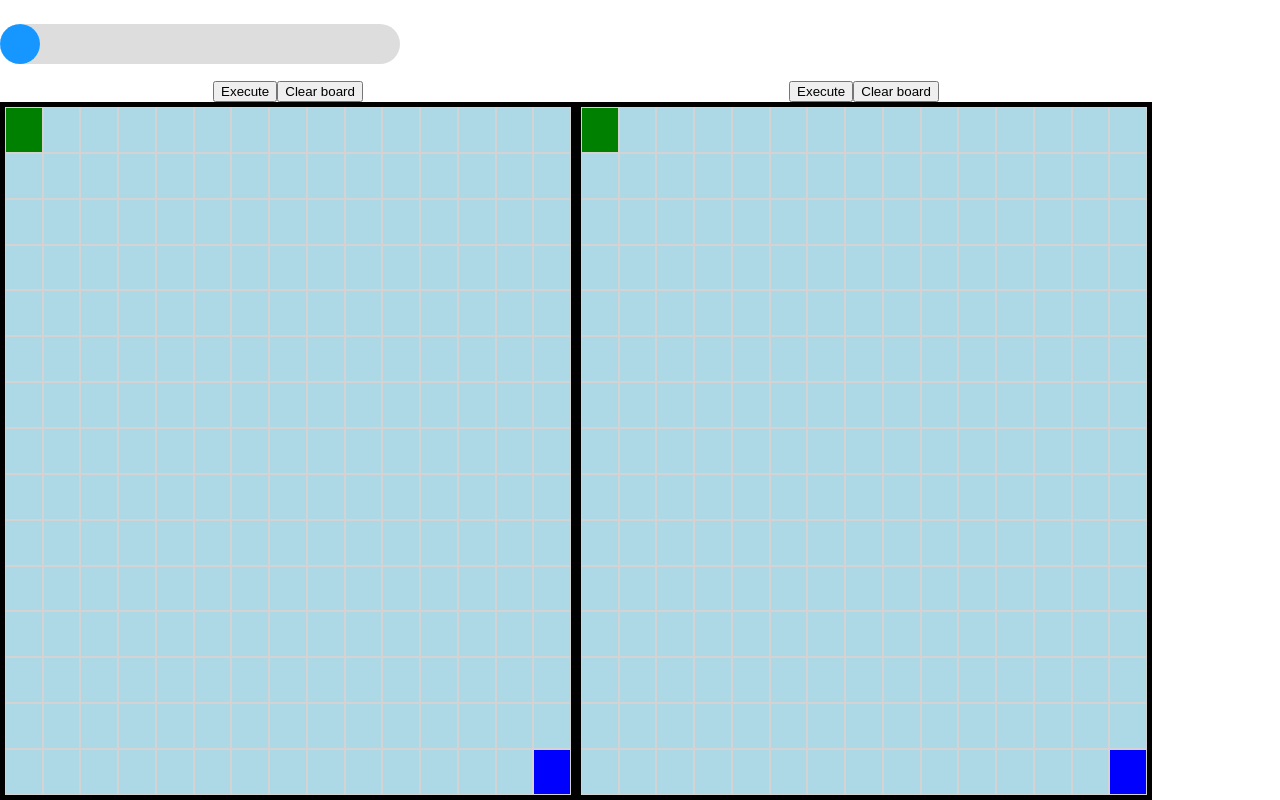
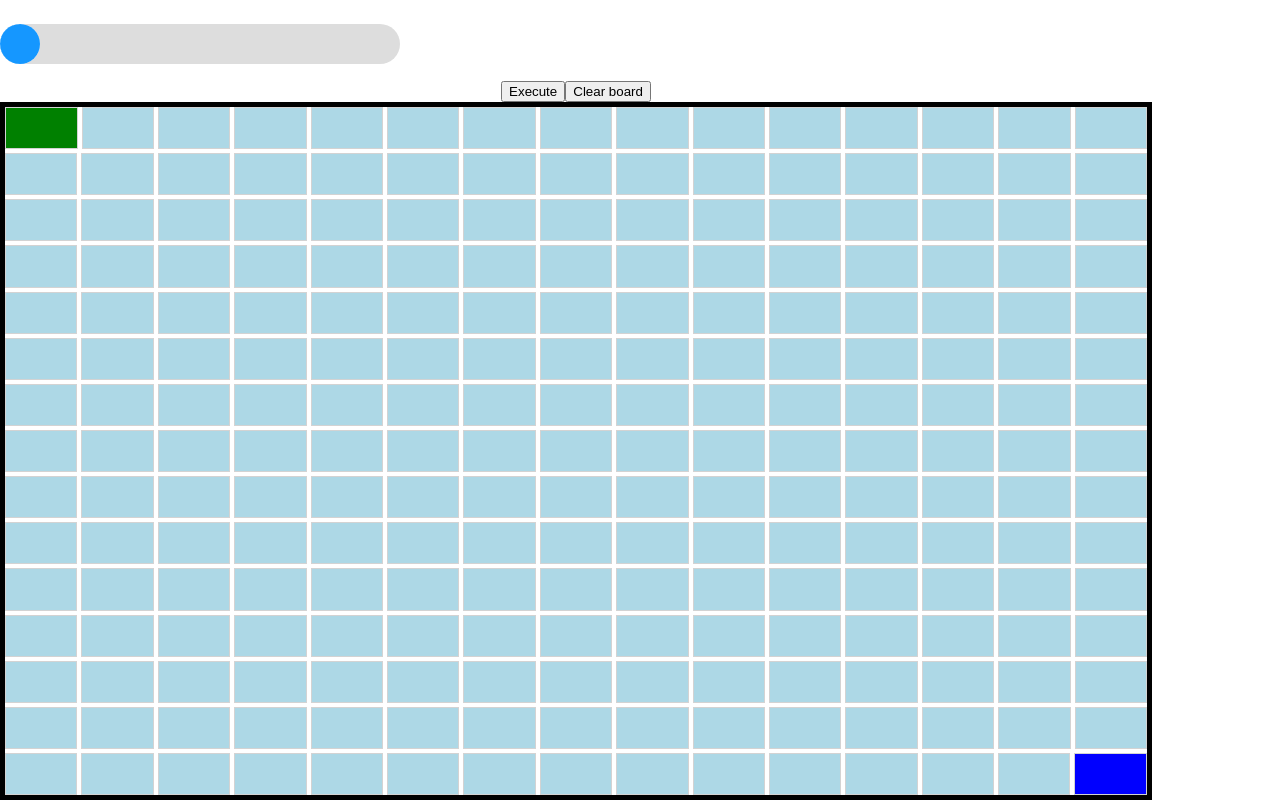
Before and after one commit to NenkoPakov/AlgorithmsVisualizer, a React (Create React App) app: page / in a window 1280 px wide. Built offline with nearby package versions, Linux system fonts and the light colour scheme.

Commit message:
Implemented frontier nodes

```diff
--- a/src/App.tsx
+++ b/src/App.tsx
@@ -55,7 +55,7 @@ function App() {
       <RangeSlider boardSize={boardSize} updateBoardSize={setBoardSize} />
       <BoardContainer>
         <Board size={INITIAL_SIZE} algorithmFunc={breadthFirstSearch} ></Board>
-        <Board size={INITIAL_SIZE} algorithmFunc={greedyBestFirstSearch} ></Board>
+        {/* <Board size={INITIAL_SIZE} algorithmFunc={greedyBestFirstSearch} ></Board> */}
       </BoardContainer>
     </React.Fragment>
   );
--- a/src/components/Board.tsx
+++ b/src/components/Board.tsx
@@ -30,6 +30,7 @@ display: flex;
 flex-basis:100%;
 flex-direction:column;
 border:5px solid black;
+gap:4px;
 `;
 
 const RowWrapper = styled.div`
@@ -38,6 +39,7 @@ position:relative;
 display: flex;
 flex-basis:100%;
 flex-direction:row;
+gap:4px;
 `;
 
 const getBooleanMatrixInitValue = (size: number) => {
@@ -161,6 +163,7 @@ interface State {
     finishNode: Node,
     wallNodes: boolean[][],
     visitedNodes: boolean[][],
+    frontierNodes: boolean[][],
     nodeValues: number[][],
     pathNodes: boolean[][],
     wallSelectionStartNode: Node,
@@ -173,6 +176,7 @@ export const ActionTypes = {
     CLEAR_MATRIX: 'clearMatrix',
     CLEAR_SOLUTION: 'clearSolution',
     SET_VISITED_NODE: 'setVisitedNode',
+    SET_FRONTIER_NODE: 'setFrontierNode',
     SET_PATH_NODE: 'setPathNode',
     SET_NODE_VALUE: 'setNodeValue',
     SET_DRAGGED_NODE_POSITION: 'setDraggedNodePosition',
@@ -190,7 +194,7 @@ export const ActionTypes = {
 function reducer(state: State, action: any) {
     switch (action.type) {
         case ActionTypes.CLEAR_MATRIX:
-            return { ...state, visitedNodes: matrixDeepCopy(action.payload), pathNodes: matrixDeepCopy(action.payload), wallNodes: matrixDeepCopy(action.payload) };
+            return { ...state, visitedNodes: matrixDeepCopy(action.payload),frontierNodes: matrixDeepCopy(action.payload), pathNodes: matrixDeepCopy(action.payload), wallNodes: matrixDeepCopy(action.payload) };
 
         case ActionTypes.CLEAR_SOLUTION:
             return { ...state, visitedNodes: matrixDeepCopy(action.payload), pathNodes: matrixDeepCopy(action.payload) };
@@ -201,6 +205,12 @@ function reducer(state: State, action: any) {
 
             return { ...state, visitedNodes: state.visitedNodes };
 
+        case ActionTypes.SET_FRONTIER_NODE:
+            let { row: frontierRow, col: frontierCol }: Node = action.payload;
+            state.frontierNodes[frontierRow][frontierCol] = true;
+
+            return { ...state, frontierNodes: state.frontierNodes };
+
         case ActionTypes.SET_PATH_NODE:
             let { row: pathRow, col: pathCol }: Node = action.payload;
 
@@ -209,7 +219,7 @@ function reducer(state: State, action: any) {
             return { ...state, pathNodes: state.pathNodes };
 
         case ActionTypes.SET_NODE_VALUE:
-            let { row: nodeValueRow, col: nodeValueCol }: Node = action.payload.node;
+            let { row: nodeValueRow, col: nodeValueCol }: Node = action.payload.frontier;
 
             state.nodeValues[nodeValueRow][nodeValueCol] = action.payload.value;
 
@@ -299,6 +309,7 @@ function Board({ size, algorithmFunc }: Props) {
         finishNode: { row: size - 1, col: size - 1 },
         wallNodes: getBooleanMatrixInitValue(size),
         visitedNodes: getBooleanMatrixInitValue(size),
+        frontierNodes: getBooleanMatrixInitValue(size),
         nodeValues: getNumericMatrixInitValue(size),
         pathNodes: getBooleanMatrixInitValue(size),
         wallSelectionStartNode: { row: -1, col: -1 },
@@ -315,19 +326,18 @@ function Board({ size, algorithmFunc }: Props) {
             dispatch({ type: ActionTypes.CLEAR_SOLUTION, payload: getBooleanMatrixInitValue(size) });
         }
 
-        const recentlyVisitedNodes: { node: Node, value: number }[] = Object.keys(comeFrom).map(currentKey => {
-            let currentKeyData = currentKey.split('-');
-            let row = parseInt(currentKeyData[0]);
-            let col = parseInt(currentKeyData[1]);
-
+        const recentlyVisitedNodes: { frontier: Node, parent: Node | undefined, value: number }[] = Object.keys(comeFrom).map(currentKey => {
+            let frontier = splitNodePosition(currentKey);
+            let parent = comeFrom[currentKey].parent ? splitNodePosition(comeFrom[currentKey].parent!) : undefined;
             let value: number = comeFrom[currentKey].value;
 
-            return { node: { row, col }, value };
+            return { frontier, parent, value };
         });
 
         recentlyVisitedNodes.forEach((node, i) => {
             setTimeout(() => {
-                dispatch({ type: ActionTypes.SET_VISITED_NODE, payload: node.node });
+                dispatch({ type: ActionTypes.SET_FRONTIER_NODE, payload: node.frontier });
+                dispatch({ type: ActionTypes.SET_VISITED_NODE, payload: node.parent });
                 dispatch({ type: ActionTypes.SET_NODE_VALUE, payload: node });
             },
                 i * TIMEOUT_MILLISECONDS
@@ -363,28 +373,24 @@ function Board({ size, algorithmFunc }: Props) {
 
     const executeAlgorithm = async () => {
         clearTimers();
-        // const comeFrom = await algorithmFunc(state.wallNodes, state.startNode, state.finishNode);
 
-        for (const job of algorithmFunc(state.wallNodes, state.startNode, state.finishNode)) {
-            const recentlyVisitedNodes: { node: Node, value: number }[] = Object.keys(job.visited).map(currentKey => {
-                let currentKeyData = currentKey.split('-');
-                let row = parseInt(currentKeyData[0]);
-                let col = parseInt(currentKeyData[1]);
+        for (const lastComeFrom of algorithmFunc(state.wallNodes, state.startNode, state.finishNode)) {
+            const recentlyVisitedNodes: { frontier: Node, parent: Node | undefined, value: number }[] = Object.keys(lastComeFrom).map(currentKey => {
+                let frontier = splitNodePosition(currentKey);
+            let parent = lastComeFrom[currentKey].parent ? splitNodePosition(lastComeFrom[currentKey].parent!) : undefined;
+            let value: number = lastComeFrom[currentKey].value;
 
-                let value: number = job.visited[currentKey].value;
-
-                return { node: { row, col }, value };
+            return { frontier, parent, value };
             });
 
             for (const node of recentlyVisitedNodes) {
-                dispatch({ type: ActionTypes.SET_VISITED_NODE, payload: node.node });
+                dispatch({ type: ActionTypes.SET_FRONTIER_NODE, payload: node.frontier });
+                dispatch({ type: ActionTypes.SET_VISITED_NODE, payload: node.parent });
                 dispatch({ type: ActionTypes.SET_NODE_VALUE, payload: node });
             }
 
             await createDelay();
         }
-
-        // extractSolutionData(comeFrom, state.startNode, state.finishNode);
     };
 
     const clearMatrix = () => {
@@ -411,6 +417,7 @@ function Board({ size, algorithmFunc }: Props) {
                                     key={`board-cell-${rowIndex}-${colIndex}`}
                                     value={state.nodeValues[rowIndex][colIndex]}
                                     isVisited={state.visitedNodes[rowIndex][colIndex]}
+                                    isFrontier={state.frontierNodes[rowIndex][colIndex]}
                                     isWall={state.wallNodes[rowIndex][colIndex]}
                                     isPartOfThePath={state.pathNodes[rowIndex][colIndex]}
                                     isStart={isStartNode}
@@ -426,6 +433,13 @@ function Board({ size, algorithmFunc }: Props) {
         </BoardProvider>
     );
 
+    function splitNodePosition(currentKey: string) {
+        let currentKeyData = currentKey.split('-');
+        let row = parseInt(currentKeyData[0]);
+        let col = parseInt(currentKeyData[1]);
+        return { row, col };
+    }
+
     function clearTimers() {
         //stop previous execution if there is one
         let highestTimeoutId = setTimeout(";");
--- a/src/components/Cell.tsx
+++ b/src/components/Cell.tsx
@@ -5,7 +5,7 @@ import { memo } from 'react';
 
 const Cell =
   memo(
-    ({value, isVisited, isWall, isPartOfThePath, isStart, isFinish, row, col, dispatch }: INodeFactory) => {
+    ({ value, isVisited, isFrontier, isWall, isPartOfThePath, isStart, isFinish, row, col, dispatch }: INodeFactory) => {
       const getCellType = () => {
         return isStart
           ? 'start'
@@ -17,7 +17,9 @@ const Cell =
                 ? 'path'
                 : isVisited
                   ? 'visited'
-                  : 'free';
+                  : isFrontier
+                    ? 'frontier'
+                    : 'free';
       }
 
       return createNode(value, row, col, getCellType(), dispatch);
--- a/src/components/Free.tsx
+++ b/src/components/Free.tsx
@@ -8,15 +8,21 @@ import { useBoard, useBoardUpdate } from './BoardContext';
 const FreeNode = styled.div<any>`
 ${NodeBase};
 ${NodeText}
-background-color:${(props: IFreeNode) => props.isVisited ? 'yellow' : props.isPartOfThePath ? 'white' : 'lightblue'};
-transition: background-color 1s ease-out ;
+background-color:${(props: IFreeNode) => props.isVisited
+                                              ? 'yellow'
+                                              : props.isPartOfThePath
+                                                  ? 'white'
+                                                  : 'lightblue'};
+box-sizing: border-box;
+border:${(props: IFreeNode) => props.isFrontier?'solid 2px blue':''};
+/* transition: background-color 1s ease-out ; */
 
 :hover{
   background-color:black ;
 }
 `;
 
-function Free({ value, row, col, isVisited, isPartOfThePath, dispatch }: IFreeNode) {
+function Free({ value, row, col, isVisited, isFrontier, isPartOfThePath, dispatch }: IFreeNode) {
   const { isDrawingWall, isUnmarkAction } = useBoard();
   const { handleWallDrawingEvent, handleUnmarkEvent } = useBoardUpdate();
 
@@ -52,6 +58,7 @@ function Free({ value, row, col, isVisited, isPartOfThePath, dispatch }: IFreeNo
     id={key}
     key={`free-node-${key}`}
     isVisited={isVisited}
+    isFrontier={isFrontier}
     isPartOfThePath={isPartOfThePath}
     onDragOver={(e: MouseEvent) => onDragOver(e)}
     onContextMenu={(e: MouseEvent) => handleClick(e)}
--- a/src/interfaces/Cell.interface.ts
+++ b/src/interfaces/Cell.interface.ts
@@ -11,12 +11,14 @@ export interface ITargetNode extends INode {
 export interface IFreeNode extends INode {
     value?:number,
     isVisited?: boolean,
+    isFrontier?: boolean,
     isPartOfThePath?: boolean,
 }
 
 export interface INodeFactory extends INode {
     value: number,
     isVisited: boolean,
+    isFrontier: boolean,
     isWall: boolean,
     isPartOfThePath: boolean,
     isStart: boolean,
--- a/src/services/breadthFirstSearch.tsx
+++ b/src/services/breadthFirstSearch.tsx
@@ -27,7 +27,6 @@ function* breadthFirstSearch(wallMatrix: boolean[][], startNode: Node, finishNod
         tempMatrix[currentNode.node.row][currentNode.node.col].isVisited = true;
         const graphNeighbors: Node[] = getValidNeighbors(tempMatrix, currentNode.node);
 
-        const roundFrontier: { node: Node, priority: number }[] = [];
         const roundComeFrom: ComeFrom = {};
 
         graphNeighbors.forEach(neighbor => {
@@ -38,14 +37,12 @@ function* breadthFirstSearch(wallMatrix: boolean[][], startNode: Node, finishNod
             frontier.push({ node: neighbor, priority });
             comeFrom[`${neighbor.row}-${neighbor.col}`] = { parent: `${currentNode.node.row}-${currentNode.node.col}`, value: priority };
 
-            roundFrontier.push({ node: neighbor, priority });
             roundComeFrom[`${neighbor.row}-${neighbor.col}`] = { parent: `${currentNode.node.row}-${currentNode.node.col}`, value: priority };
 
             if (areEqual(neighbor, finishNode)) isTargetFound = true;
-
         });
 
-        yield { visited: roundComeFrom, frontier: roundFrontier };
+        yield roundComeFrom;
     }
 };
 
--- a/src/services/greedyBestFirstSearch.tsx
+++ b/src/services/greedyBestFirstSearch.tsx
@@ -28,7 +28,6 @@ function* greedyBestFirstSearch(wallMatrix: boolean[][], startNode: Node, finish
         tempMatrix[currentNode.node.row][currentNode.node.col].isVisited = true;
         const graphNeighbors: Node[] = getValidNeighbors(tempMatrix, currentNode.node);
 
-        const roundFrontier: { node: Node, priority: number }[] = [];
         const roundComeFrom: ComeFrom = {};
 
         graphNeighbors.forEach(neighbor => {
@@ -38,7 +37,6 @@ function* greedyBestFirstSearch(wallMatrix: boolean[][], startNode: Node, finish
             frontier.push({ node: neighbor, priority });
             comeFrom[`${neighbor.row}-${neighbor.col}`] = { parent: `${currentNode.node.row}-${currentNode.node.col}`, value: priority }
 
-            roundFrontier.push({ node: neighbor, priority });
             roundComeFrom[`${neighbor.row}-${neighbor.col}`] = { parent: `${currentNode.node.row}-${currentNode.node.col}`, value: priority };
 
             if (areEqual(neighbor, finishNode)) isTargetFound = true;
@@ -46,7 +44,7 @@ function* greedyBestFirstSearch(wallMatrix: boolean[][], startNode: Node, finish
 
         frontier.sort((prev, next) => prev.priority - next.priority);
 
-        yield { visited: roundComeFrom, frontier: roundFrontier };
+        yield roundComeFrom;
     }
 };
 
```
Also changed, not shown: src/factories/NodeFactory.tsx (+5 -3 lines).
